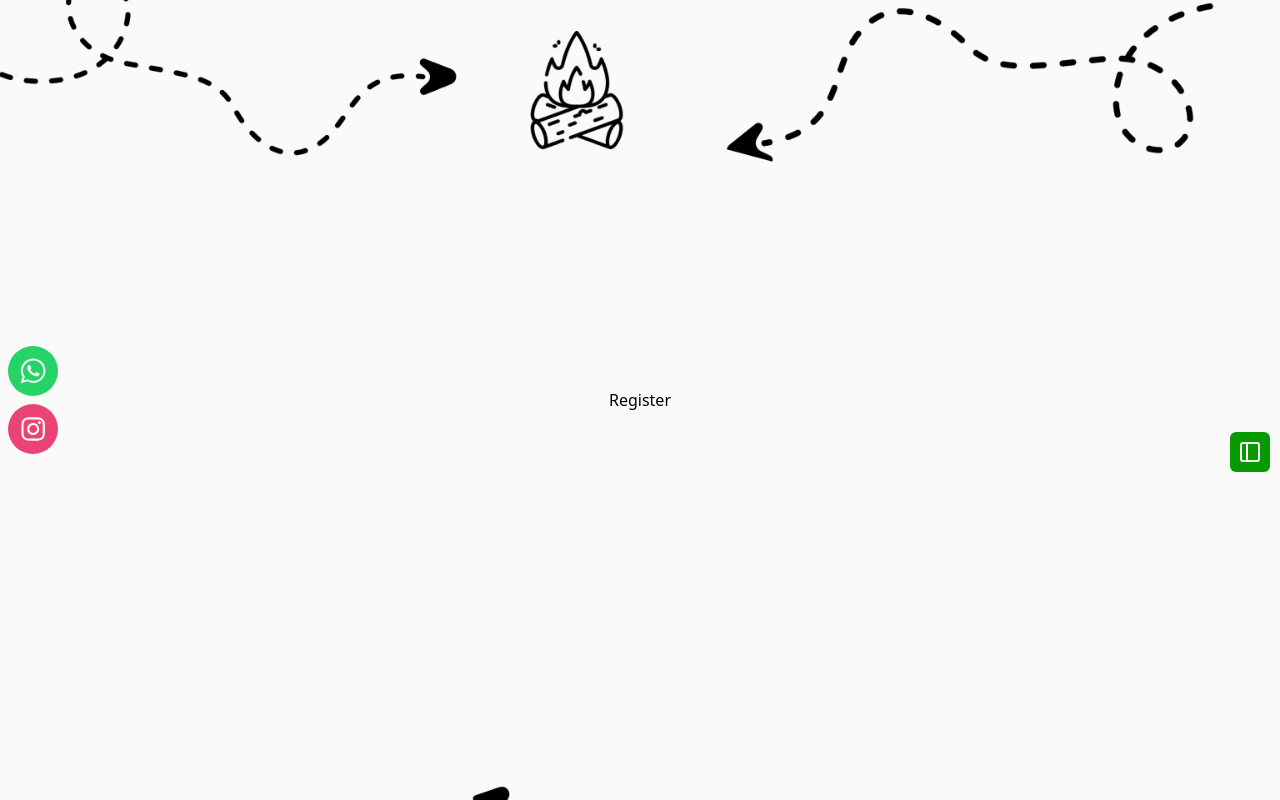
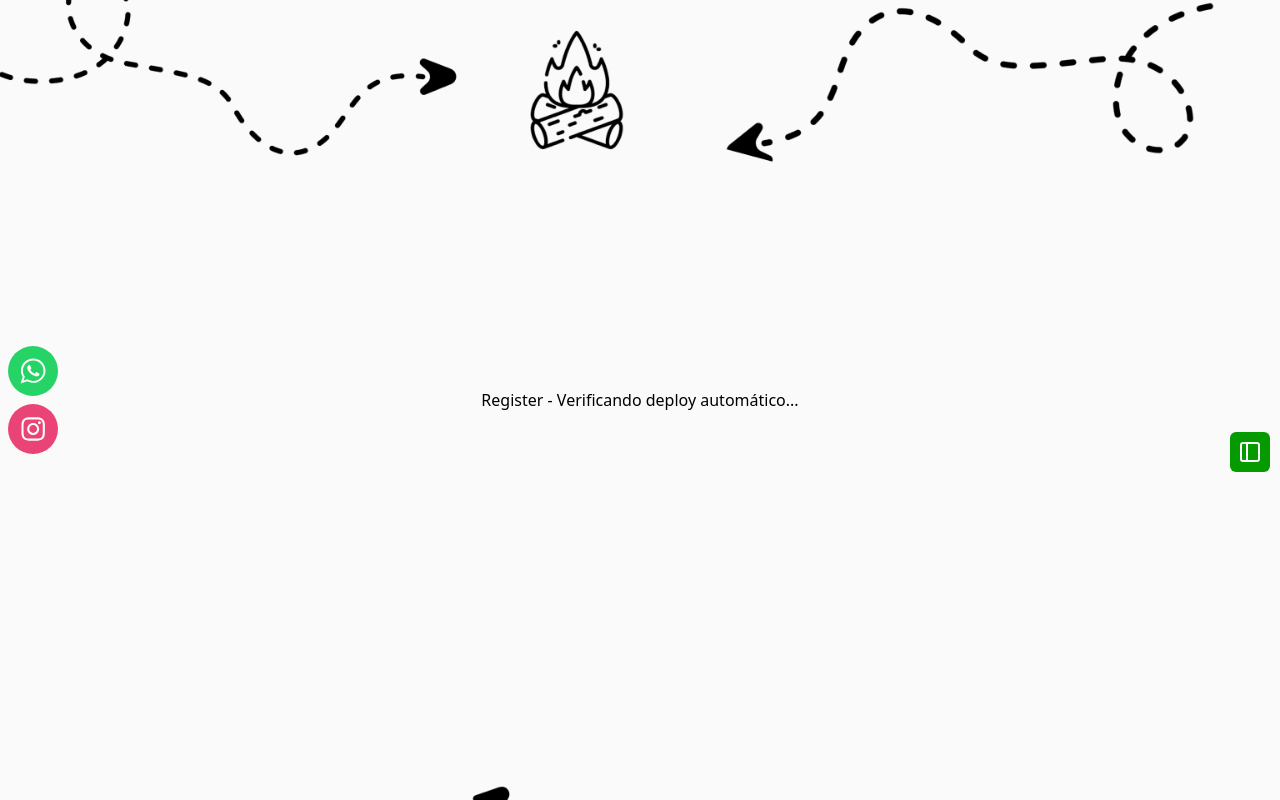
Before and after one commit to grupo-escoteiro/frontend, a React (Vite) app: page /autenticacao/cadastrar in a window 1280 px wide. Built offline with nearby package versions, Linux system fonts and the light colour scheme; no server answers.

Commit message:
teste de deploy automático

```diff
--- a/src/pages/public/auth/register/index.jsx
+++ b/src/pages/public/auth/register/index.jsx
@@ -1,7 +1,7 @@
 function Register() {
   return (
     <>
-      <h1>Register</h1>
+      <h1>Register - Verificando deploy automático...</h1>
     </>
   );
 }
```
